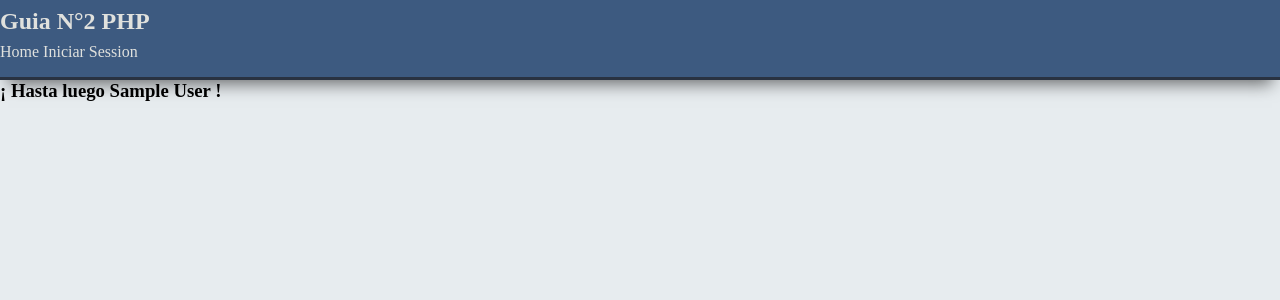
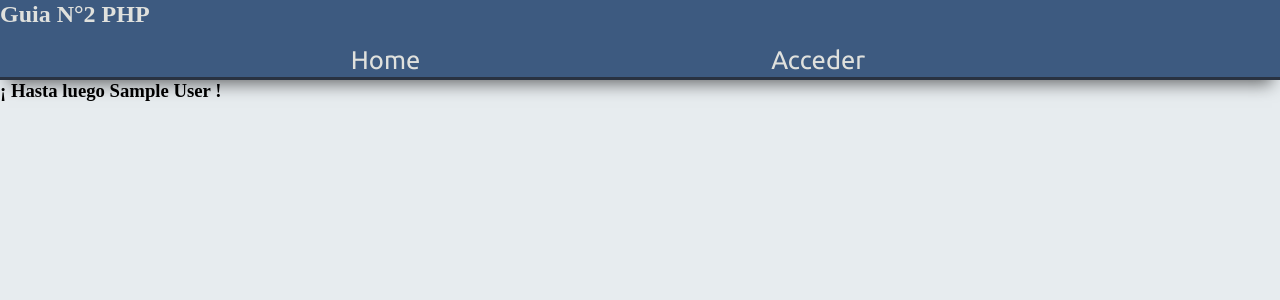
Before and after one commit to Galo98/Practicas-con-php, a PHP site: page /cerrarSesion.php in a window 1280 px wide. Shown: the top 300 px of the page. Run offline with PHP 8.4, Linux system fonts and the light colour scheme; the visitor is signed in with stand-in values (Sample User, id 1).

Commit message:
cabecera cerrar sesion

```diff
--- a/cerrarSesion.php
+++ b/cerrarSesion.php
@@ -53,12 +53,14 @@
 </head>
 <body>
 <header class="cabecera">
-        <h2 class="cabecera-titulo"><a class="titulo-enlace" href="index.php">Guia N°2 PHP</a></h2>
-        <nav class="cabecera__nav">
-            <a class="titulo-enlace" href="index.php">Home</a>
-            <a class="titulo-enlace" href="login.php">Iniciar Session</a>
-        </nav>
-        <span class="cabecera__span"></span>
+    <h2 class="cabecera-titulo"><a class="titulo-enlace" href="index.php">Guia N°2 PHP</a></h2>
+    <nav class="cabecera__nav">
+        <ul class="cabecera__nav-lista">
+            <li class="cabecera__nav__lista-item"><a class="cabecera__nav__lista__item-link" href="index.php">Home</a></li>
+            <li class="cabecera__nav__lista-item"><a class="cabecera__nav__lista__item-link" href="login.php">Acceder</a></li>
+        </ul>
+    </nav>
+    <span class="cabecera__span"></span>
 </header>
 
     <section>
--- a/css/header.css
+++ b/css/header.css
@@ -39,9 +39,7 @@
     justify-content: space-evenly;
 
 }
-.cabecera__nav__lista-item{
 
-}
 .cabecera__nav__lista__item-link{
     text-decoration: none;
     color: var(--color-gris-100);
--- a/vistaAdmin/admin.php
+++ b/vistaAdmin/admin.php
@@ -59,7 +59,7 @@
                     <li class="cabecera__nav__lista-item"><a class="cabecera__nav__lista__item-link" href="../cerrarSesion.php">Cerrar Sesion</a></li>
                 </ul>
             </nav>
-            <span class="cabecera__span"><a class="titulo-enlace" href="login.php">Hola <?php echo $snom;?></a></span>
+            <span class="cabecera__span"><a class="titulo-enlace" href="login.php">Sesion de <?php echo $snom;?></a></span>
     </header>
     <section class="Mensajes">
         <div>
```
